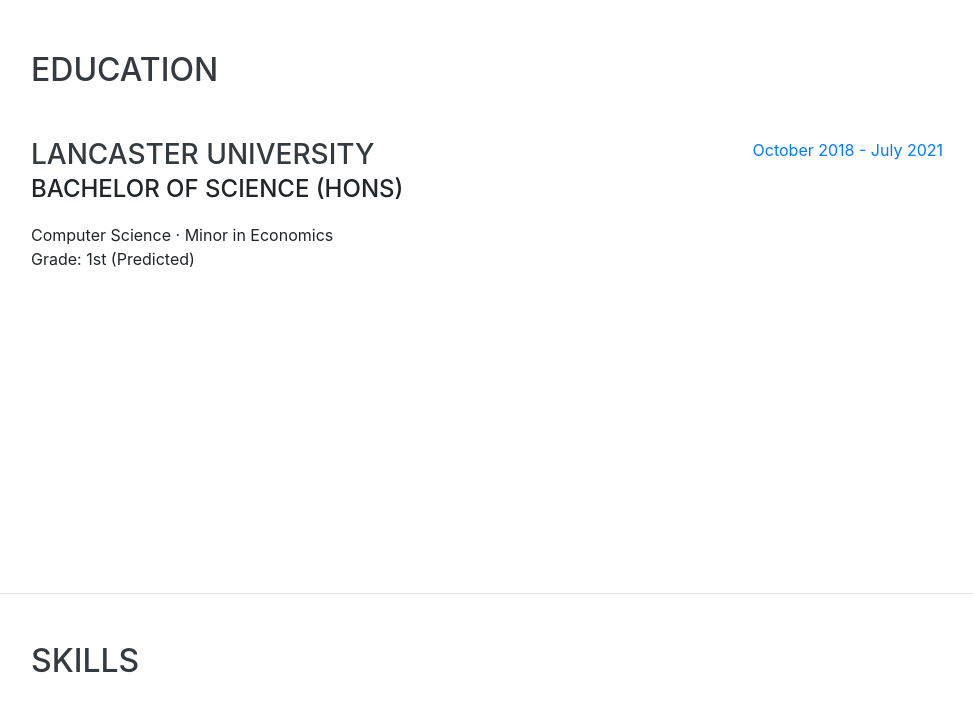
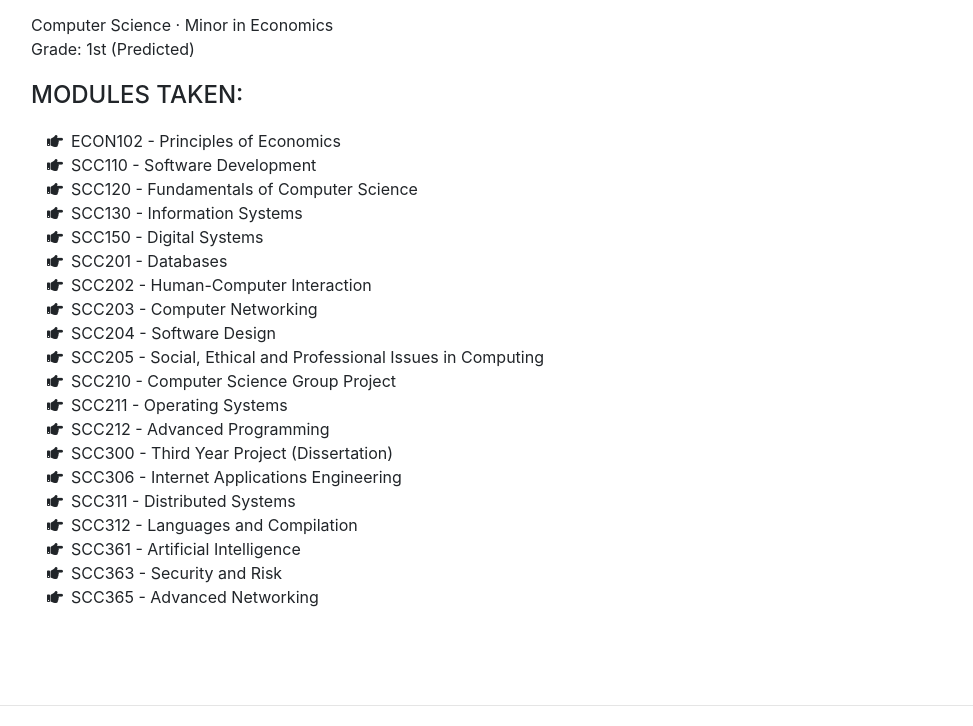
Before and after one commit to CianOSullivan/Portfolio, a website with bundled scripts: page index.html in a window 1280 px wide. Shown: the part 2828-3554 px from the top of the page, without its empty margins (289-1262 px from the left). Built offline with nearby package versions, Linux system fonts and the light colour scheme; a web font is replaced by a local one.

Commit message:
Add current modules

```diff
--- a/index.html
+++ b/index.html
@@ -161,6 +161,31 @@
             <div class="subheading mb-3">Bachelor of Science (Hons)</div>
             <div>Computer Science · Minor in Economics</div>
             <p>Grade: 1st (Predicted)</p>
+            <div class="subheading mb-3">Modules Taken:</div>
+            <ul class="fa-ul mb-0">
+                <li><i class="fa-li fa fa-hand-point-right"></i>ECON102 - Principles of Economics</li>
+                <li><i class="fa-li fa fa-hand-point-right"></i>SCC110 - Software Development</li>
+                <li><i class="fa-li fa fa-hand-point-right"></i>SCC120 - Fundamentals of Computer Science</li>
+                <li><i class="fa-li fa fa-hand-point-right"></i>SCC130 - Information Systems</li>
+                <li><i class="fa-li fa fa-hand-point-right"></i>SCC150 - Digital Systems</li>
+                <li><i class="fa-li fa fa-hand-point-right"></i>SCC201 - Databases</li>
+                <li><i class="fa-li fa fa-hand-point-right"></i>SCC202 - Human-Computer Interaction</li>
+                <li><i class="fa-li fa fa-hand-point-right"></i>SCC203 - Computer Networking</li>
+                <li><i class="fa-li fa fa-hand-point-right"></i>SCC204 - Software Design</li>
+                <li><i class="fa-li fa fa-hand-point-right"></i>SCC205 - Social, Ethical and Professional Issues in Computing</li>
+                <li><i class="fa-li fa fa-hand-point-right"></i>SCC210 - Computer Science Group Project</li>
+                <li><i class="fa-li fa fa-hand-point-right"></i>SCC211 - Operating Systems</li>
+                <li><i class="fa-li fa fa-hand-point-right"></i>SCC212 - Advanced Programming</li>
+                <li><i class="fa-li fa fa-hand-point-right"></i>SCC300 - Third Year Project (Dissertation)</li>
+                <li><i class="fa-li fa fa-hand-point-right"></i>SCC306 - Internet Applications Engineering</li>
+                <li><i class="fa-li fa fa-hand-point-right"></i>SCC311 - Distributed Systems</li>
+                <li><i class="fa-li fa fa-hand-point-right"></i>SCC312 - Languages and Compilation</li>
+                <li><i class="fa-li fa fa-hand-point-right"></i>SCC361 - Artificial Intelligence</li>
+                <li><i class="fa-li fa fa-hand-point-right"></i>SCC363 - Security and Risk</li>
+                <li><i class="fa-li fa fa-hand-point-right"></i>SCC365 - Advanced Networking</li>
+            </ul>
+
+
           </div>
           <div class="resume-date text-md-right">
             <span class="text-primary">October 2018 - July 2021</span>
```
